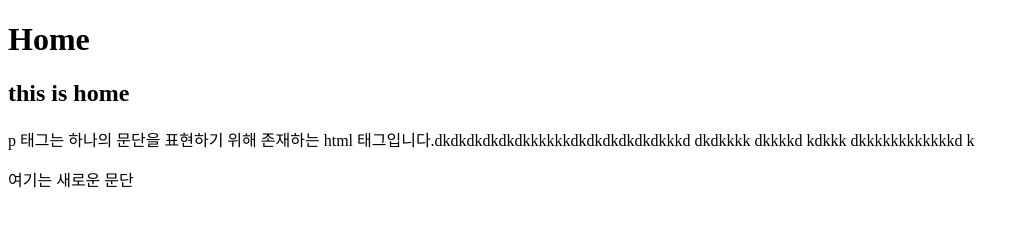
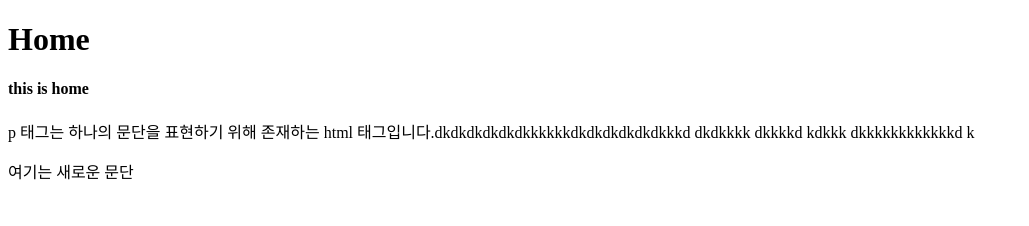
Before and after one commit to sangkyun94/sangkyun94.github.io, a plain HTML site: page index.html in a window 1280 px wide. Shown: the whole page, without its empty margins (0-1029 px from the left). Drawn offline with Linux system fonts and the light colour scheme.

Commit message:
edit index.html h2 -> h4

```diff
--- a/index.html
+++ b/index.html
@@ -6,7 +6,7 @@
  </head>
  <body>
 	 <h1> Home </h1>
-	 <h2> this is home </h2>
+	 <h4> this is home </h4>
 	 <p> p 태그는 하나의 문단을 표현하기 위해 존재하는 html 태그입니다.dkdkdkdkdkdkkkkkkdkdkdkdkdkdkkkd dkdkkkk dkkkkd kdkkk dkkkkkkkkkkkkd k</p>
 
 	 <p> 여기는 새로운 문단 </p>
```
